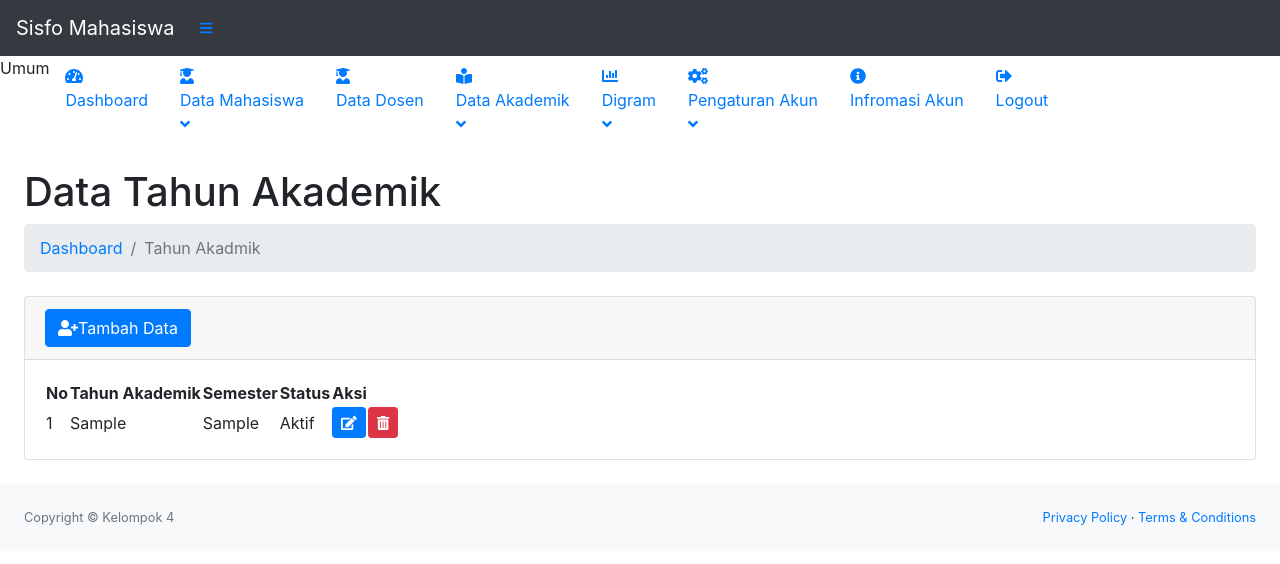
After one commit to EndyPratama/Aplikasi-KHS-Mahasiswa, a CodeIgniter app: page /Aplikasi-KHS-Mahasiswa/Admin/C_akademik in a window 1280 px wide. The commit adds this page. Shown: the top 564 px of the page. Run offline with CodeIgniter, Linux system fonts and the light colour scheme; a user stored in the database is signed in; tables that the repository leaves empty or names only in its code hold one stand-in row (values such as "Sample post"); some libraries are stand-ins or nearby versions.

Commit message:
Tambah menu tahun akademik

```diff
--- a/application/config/autoload.php
+++ b/application/config/autoload.php
@@ -132,4 +132,4 @@ $autoload['language'] = array();
 |
 |	$autoload['model'] = array('first_model' => 'first');
 */
-$autoload['model'] = array('m_mahasiswa', 'm_matkul', 'm_nilai', 'm_dosen', 'm_admin', 'm_user');
+$autoload['model'] = array('m_mahasiswa', 'm_matkul', 'm_nilai', 'm_dosen', 'm_admin', 'm_user', 'm_akademik');
--- /dev/null
+++ b/application/controllers/Admin/C_akademik.php
@@ -0,0 +1,74 @@
+<?php
+
+class C_akademik extends CI_Controller
+{
+	function __construct()
+	{
+		parent::__construct();
+		$this->my_login->check_login();
+	}
+
+	public function index()
+	{
+		$data['akademik'] = $this->m_akademik->tampil_data();
+		$this->load->view('templates/header');
+		$this->load->view('templates/sidebar');
+		$this->load->view('landing/akademik/v_akademik', $data);
+		$this->load->view('templates/footer');
+	}
+
+	public function tambah_aksi()
+	{
+		$thn_akademik 			= $this->input->post('thn_akademik');
+		$semester 			= $this->input->post('semester');
+		$status 			= $this->input->post('status');
+
+		$data = array(
+			'thn_akademik'			=> $thn_akademik,
+			'semester'			=> $semester,
+			'status'			=> $status
+		);
+
+		$this->m_akademik->tambah_data($data, 'thn_akademik');
+		$this->session->set_flashdata('insert_akademik', 'Data Berhasil Ditambahkan !!');
+		redirect('Admin/C_akademik');
+	}
+
+	public function update($id_akademik)
+	{
+		$data['data'] = $this->m_akademik->getDataByID($id_akademik)->row();
+
+		$this->load->view('templates/header');
+		$this->load->view('templates/sidebar');
+		$this->load->view('landing/akademik/v_update', $data);
+		$this->load->view('templates/footer');
+	}
+
+
+	public function update_aksi()
+	{
+		$id_akademik = $this->input->post('id_akademik');
+
+		$data = array(
+			'thn_akademik'			=> $this->input->post('thn_akademik'),
+			'semester'			=> $this->input->post('semester'),
+			'status'			=> $this->input->post('status')
+		);
+		$update = $this->m_akademik->updateFile($id_akademik, $data);
+
+		if ($update) {
+			$this->session->set_flashdata('update_akademik', 'Data Berhasil Diupdate !!');
+			redirect(base_url('Admin/C_akademik'));
+		} else {
+			echo "Gagal";
+		}
+	}
+
+	public function delete($id_akademik)
+	{
+		$where = array('id_akademik' => $id_akademik);
+		$this->m_akademik->hapus_data($where, 'thn_akademik');
+		$this->session->set_flashdata('hapus_akademik', 'Data Berhasil Dihapus !!');
+		redirect('Admin/C_akademik');
+	}
+}
--- /dev/null
+++ b/application/models/m_akademik.php
@@ -0,0 +1,38 @@
+<?php
+
+class M_akademik extends CI_Model
+{
+
+    public function tampil_data()
+    {
+        $this->db->select('*');
+        $this->db->from('thn_akademik');
+        $query = $this->db->get();
+        return $query->result();
+    }
+
+    public function tambah_data($data, $table)
+    {
+        $this->db->insert($table, $data);
+    }
+
+    public function getDataByID($id_akademik)
+    {
+        $this->db->from('thn_akademik');
+        $this->db->where('id_akademik', $id_akademik);
+        $query = $this->db->get();
+        return $query;
+    }
+
+    public function updateFile($id_akademik, $data)
+    {
+        $this->db->where('id_akademik', $id_akademik);
+        return $this->db->update('thn_akademik', $data);
+    }
+
+    public function hapus_data($where, $table)
+    {
+        $this->db->where($where);
+        $this->db->delete($table);
+    }
+}
--- /dev/null
+++ b/application/views/landing/akademik/v_akademik.php
@@ -0,0 +1,107 @@
+<div id="layoutSidenav_content">
+<main>
+
+                    <div class="container-fluid px-4">
+                        <h1 class="mt-4">Data Tahun Akademik</h1>
+                        <ol class="breadcrumb mb-4">
+                            <li class="breadcrumb-item"><a href="<?php echo base_url('Admin/C_beranda') ?>">Dashboard</a></li>
+                            <li class="breadcrumb-item active">Tahun Akadmik</li>
+                        </ol>
+
+                        <?php
+                          if($this->session->flashdata('insert_akademik')){
+                              echo '<div class="alert alert-success alert-dismissible fade show" role="alert">';
+                              echo $this->session->flashdata('insert_akademik');
+                              echo '<button type="button" class="btn-close" data-bs-dismiss="alert" aria-label="Close"></button>
+                                </div>';
+                          }
+                          if($this->session->flashdata('update_akademik')){
+                              echo '<div class="alert alert-primary alert-dismissible fade show" role="alert">';
+                              echo $this->session->flashdata('update_akademik');
+                              echo '<button type="button" class="btn-close" data-bs-dismiss="alert" aria-label="Close"></button>
+                                </div>';
+                          }
+                          if($this->session->flashdata('hapus_akademik')){
+                              echo '<div class="alert alert-danger alert-dismissible fade show" role="alert">';
+                              echo $this->session->flashdata('hapus_akademik');
+                              echo '<button type="button" class="btn-close" data-bs-dismiss="alert" aria-label="Close"></button>
+                                </div>';
+                          }
+                          ?>
+                        <div class="card mb-4">
+                            <div class="card-header">
+                                <button type="button" class="btn btn-primary" data-bs-toggle="modal" data-bs-target="#exampleModal"><i class="fas fa-user-plus"></i>Tambah Data</button>
+                            </div>
+                            <div class="card-body">
+                                <table id="datatablesSimple">
+                                    <thead>
+                                        <tr>
+                                            <th>No</th>
+                                            <th>Tahun Akademik</th>
+                                            <th>Semester</th>
+                                            <th>Status</th>
+                                            <th colspan="2">Aksi</th>
+                                        </tr>
+                                    </thead>
+
+                                    <tbody>
+                                        <?php
+                                         $no=1;
+                                        foreach($akademik as $akademik):?>
+                                        <tr>
+                                            <td><?php echo $no++ ?></td>
+                                            <td><?= $akademik->thn_akademik?></td>
+                                            <td><?= $akademik->semester?></td>
+                                            <td><?= $akademik->status?></td>
+
+
+                                                <td width="20px"><?php echo anchor('Admin/C_akademik/update/'.$akademik->id_akademik,
+                                                '<div class="btn btn-sm btn-primary"><i class="fas fa-edit"></i></div>')?></td>
+
+                                                <td width="20px"><?php echo anchor('Admin/C_akademik/delete/'.$akademik->id_akademik,
+                                                '<div class="btn btn-sm btn-danger"><i class="fas fa-trash-alt"></i></div>')?></td>
+
+                                        </tr>
+                                        <?php endforeach;?>
+                                        </tbody>
+                                </table>
+                            </div>
+                        </div>
+                    </div>
+                </main>
+
+                <!-- Modal -->
+                <div class="modal fade" id="exampleModal" tabindex="-1" aria-labelledby="exampleModalLabel" aria-hidden="true">
+                  <div class="modal-dialog">
+                    <div class="modal-content">
+                      <div class="modal-header">
+                        <h5 class="modal-title" id="exampleModalLabel">Form Tambah Data</h5>
+                        <button type="button" class="btn-close" data-bs-dismiss="modal" aria-label="Close"></button>
+                      </div>
+                      <div class="modal-body">
+                            <?php echo form_open_multipart('Admin/C_akademik/tambah_aksi'); ?>
+                              <div class="mb-3">
+                                <label for="recipient-name" class="col-form-label">Tahun Akademik</label>
+                                <input type="hidden" class="form-control" name="id_akademik">
+                                <input type="text" class="form-control" name="thn_akademik" required>
+                              </div>
+
+                              <div class="mb-3">
+                                <label for="recipient-name" class="col-form-label">Semester</label>
+                                <input type="text" class="form-control" name="semester" required>
+                              </div>
+
+                              <div class="mb-3">
+                                <label for="recipient-name" class="col-form-label">Status</label>
+                                <input type="text" class="form-control" name="status" required>
+                              </div>
+
+                      </div>
+                      <div class="modal-footer">
+                        <button type="button" class="btn btn-secondary" data-bs-dismiss="modal">Close</button>
+                        <button type="submit" class="btn btn-primary">Save changes</button>
+                        <?php echo form_close() ?>
+                      </div>
+                    </div>
+                  </div>
+                </div>
--- a/application/views/templates/sidebar.php
+++ b/application/views/templates/sidebar.php
@@ -17,7 +17,6 @@
                     <div class="collapse" id="collapseLayouts" aria-labelledby="headingOne" data-bs-parent="#sidenavAccordion">
                         <nav class="sb-sidenav-menu-nested nav">
                             <a class="nav-link" href="<?php echo base_url('Admin/C_mahasiswa') ?>">Biodata Mahasiswa</a>
-                            <a class="nav-link" href="<?php echo base_url('Admin/C_nilai') ?>">Data Nilai Mahasiswa</a>
                             <a class="nav-link" href="<?php echo base_url('Admin/C_transkrip') ?>">Data Transkrip Nilai</a>
                         </nav>
                     </div>
```
Also changed, not shown: application/views/landing/akademik/v_update.php (added, +57 -0 lines).
